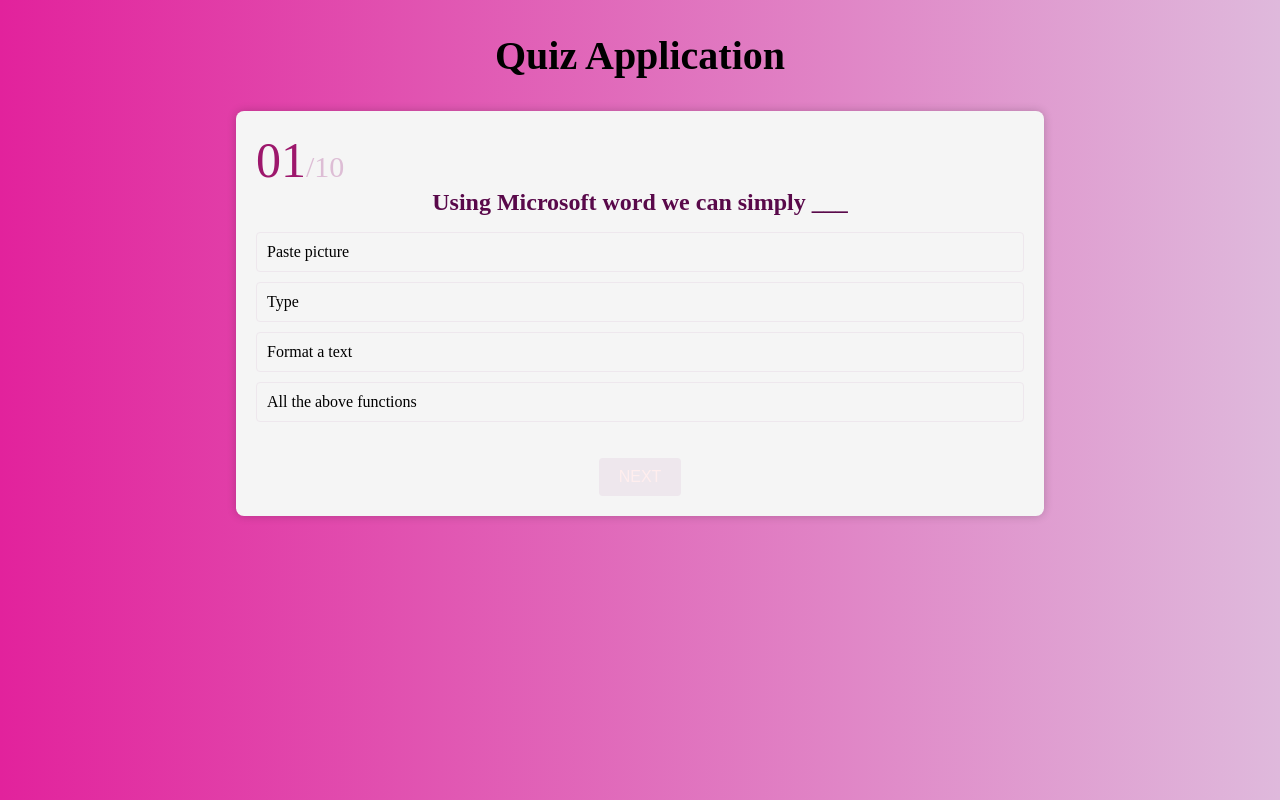
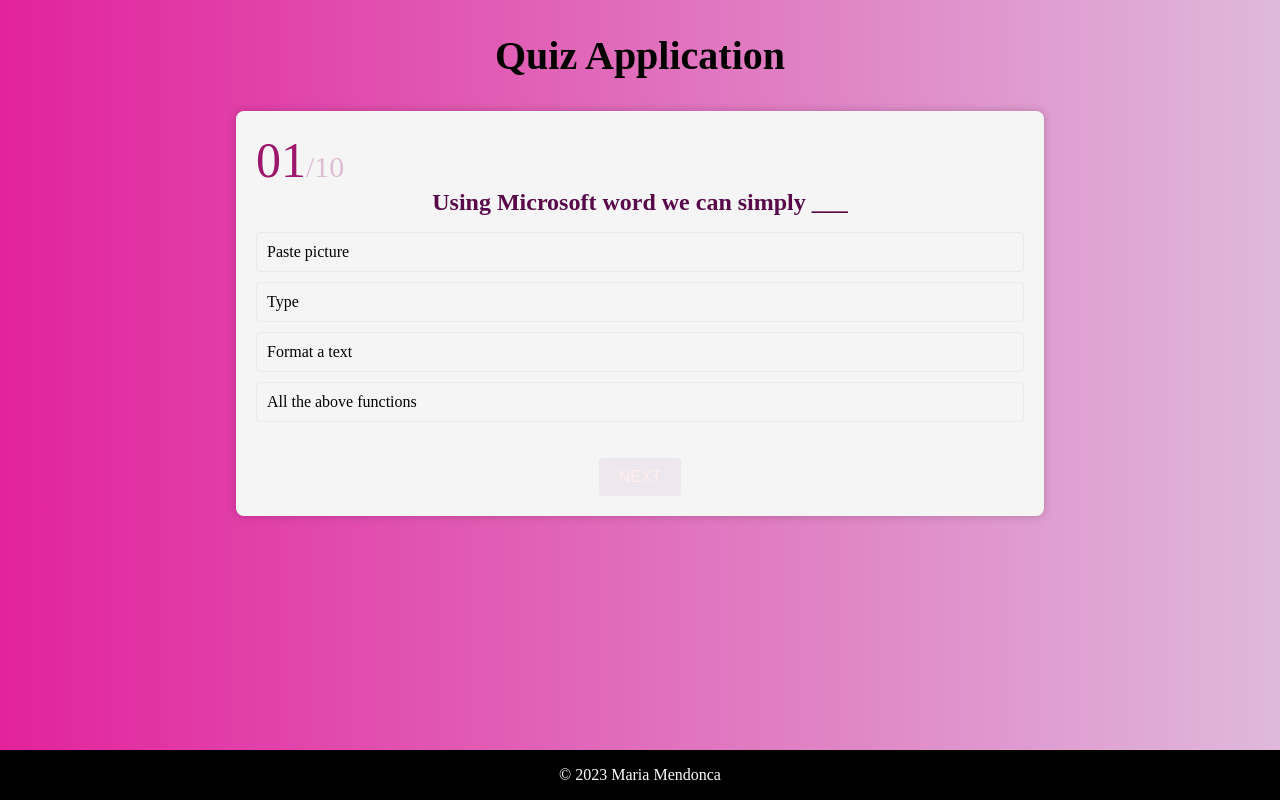
Before and after one commit to mendoncamaria/quiz-app, a React (Vite) app: page / in a window 1280 px wide. Built offline with nearby package versions, Linux system fonts and the light colour scheme.

Commit message:
Added Footer

```diff
--- a/src/App.jsx
+++ b/src/App.jsx
@@ -3,10 +3,23 @@
 
 function App() {
   return (
-    <Container>
-      <QuizMainHeading>Quiz Application</QuizMainHeading>
-      <Quiz />
-    </Container>
+    <>
+      <Container>
+        <QuizMainHeading>Quiz Application</QuizMainHeading>
+        <Quiz />
+      </Container>
+      <footer
+        style={{
+          backgroundColor: 'black',
+          color: 'white',
+          textAlign: 'center',
+          padding: '1rem',
+          // height: '2rem',
+        }}
+      >
+        &copy; 2023 Maria Mendonca
+      </footer>
+    </>
   );
 }
 
--- a/src/styles/StyledComponents.js
+++ b/src/styles/StyledComponents.js
@@ -91,7 +91,7 @@
 
 export const Container = styled.div`
   background-image: linear-gradient(to right, #e2229c, #dfb9dc);
-  height: 100vh;
+  height: calc(100vh - 3.1rem);
 `;
 
 export const PreviewQuestion = styled.p`
```
Also changed, not shown: 1 other file (tests, documents, lock files or other folders).
